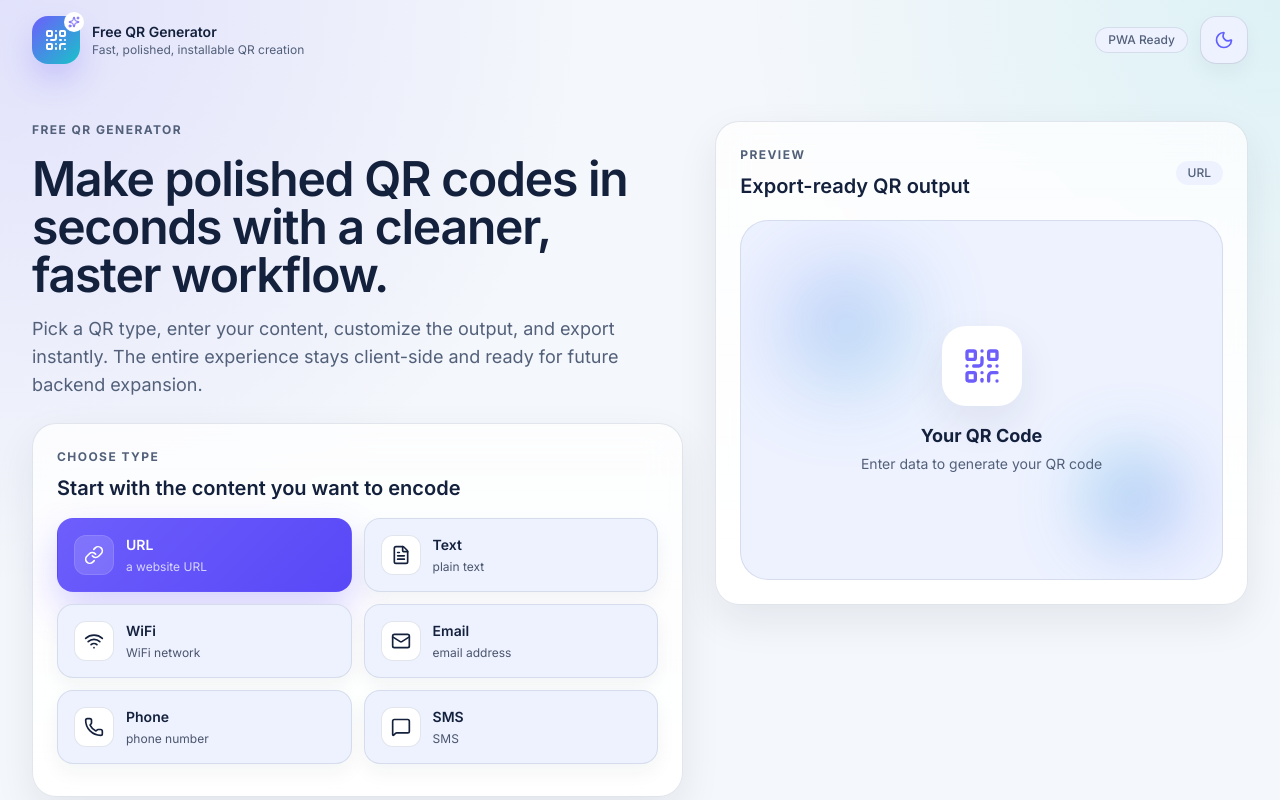
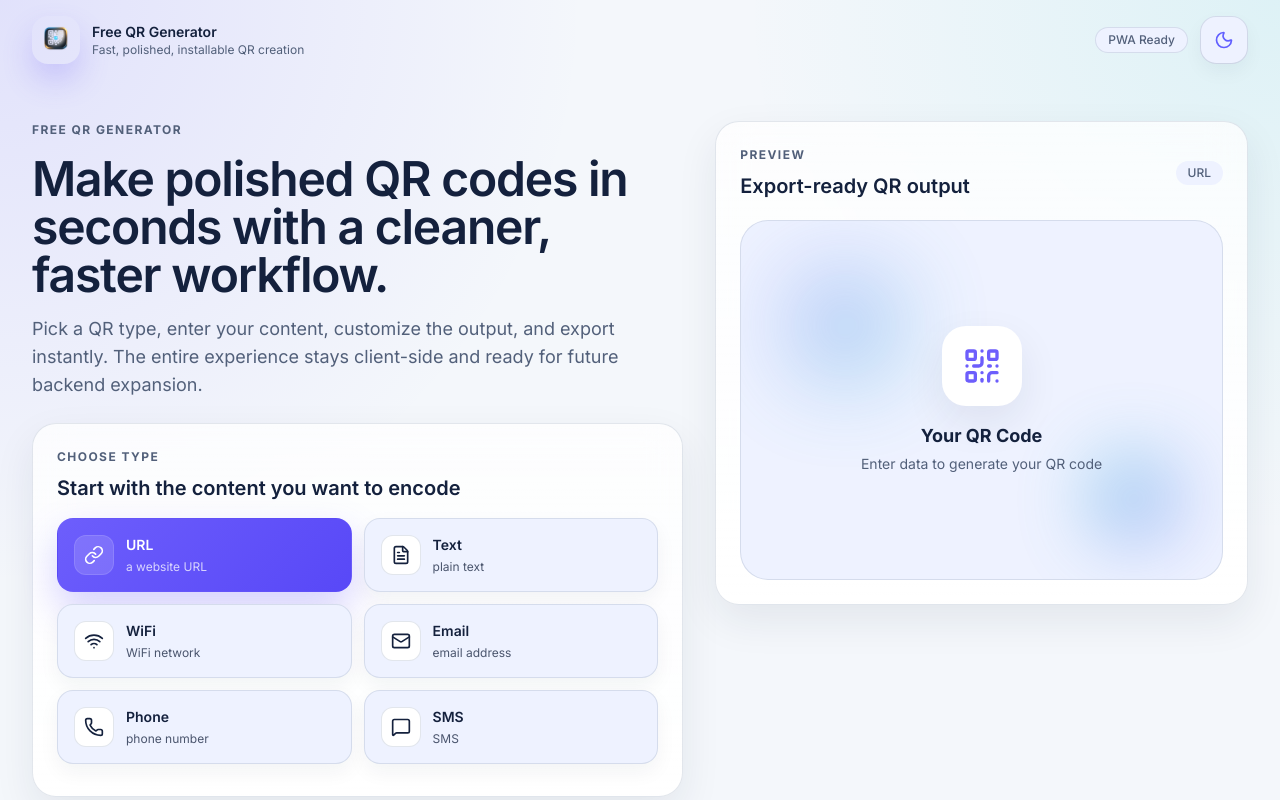
Before and after one commit to Aniket886/QR-ZEN, a Next.js app: page / in a window 1280 px wide. Shown: the top 800 px of the page. Built offline with nearby package versions, Linux system fonts and the light colour scheme.

Commit message:
feat: apply new brand logo to header favicon and manifest

```diff
--- a/src/app/layout.tsx
+++ b/src/app/layout.tsx
@@ -14,6 +14,22 @@ export const metadata: Metadata = {
   keywords: ['QR code generator', 'QR code', 'free QR', 'QR generator', 'QR maker'],
   authors: [{ name: 'Free QR Generator' }],
   manifest: '/manifest.json',
+  icons: {
+    icon: '/branding/qrzen-logo.png',
+    shortcut: '/branding/qrzen-logo.png',
+    apple: '/branding/qrzen-logo.png',
+  },
+  openGraph: {
+    title: 'Free QR Generator',
+    description: 'Generate QR codes instantly with clean design presets and fast export.',
+    images: ['/branding/qrzen-logo.png'],
+  },
+  twitter: {
+    card: 'summary',
+    title: 'Free QR Generator',
+    description: 'Generate QR codes instantly with clean design presets and fast export.',
+    images: ['/branding/qrzen-logo.png'],
+  },
   appleWebApp: {
     capable: true,
     statusBarStyle: 'default',
--- a/src/components/layout/Header.tsx
+++ b/src/components/layout/Header.tsx
@@ -8,6 +8,7 @@ import { useEffect, useState } from 'react';
 export function Header() {
   const { theme, toggleTheme, mounted } = useTheme();
   const [scrolled, setScrolled] = useState(false);
+  const [logoLoadFailed, setLogoLoadFailed] = useState(false);
 
   useEffect(() => {
     const handleScroll = () => setScrolled(window.scrollY > 10);
@@ -28,19 +29,31 @@ export function Header() {
       <div className="container py-4">
         <div className="flex items-center justify-between gap-4">
           <Link href="/" className="flex items-center gap-3">
-            <div className="relative flex h-12 w-12 items-center justify-center rounded-2xl text-white"
+            {!logoLoadFailed ? (
+              <img
+                src="/branding/qrzen-logo.png"
+                alt="QR-ZEN logo"
+                className="h-12 w-12 rounded-2xl object-cover"
+                style={{ boxShadow: '0 16px 30px rgb(109 94 252 / 0.24)' }}
+                onError={() => setLogoLoadFailed(true)}
+              />
+            ) : (
+              <div
+                className="relative flex h-12 w-12 items-center justify-center rounded-2xl text-white"
                 style={{
                   background: 'linear-gradient(135deg, var(--color-primary), var(--color-accent))',
                   boxShadow: '0 16px 30px rgb(109 94 252 / 0.24)',
                 }}
               >
                 <QrCode className="h-6 w-6" />
-              <span className="absolute -right-1 -top-1 flex h-5 w-5 items-center justify-center rounded-full bg-white text-[10px]"
+                <span
+                  className="absolute -right-1 -top-1 flex h-5 w-5 items-center justify-center rounded-full bg-white text-[10px]"
                   style={{ color: 'var(--color-primary)' }}
                 >
                   <Sparkles className="h-3 w-3" />
                 </span>
               </div>
+            )}
 
             <div>
               <p className="text-sm font-semibold" style={{ color: 'var(--color-text-primary)' }}>
```
Also changed, not shown: public/branding/qrzen-logo.png (added), public/manifest.json, 1 other file (tests, documents, lock files or other folders). Lines whose indentation alone changed are shown as unchanged.
